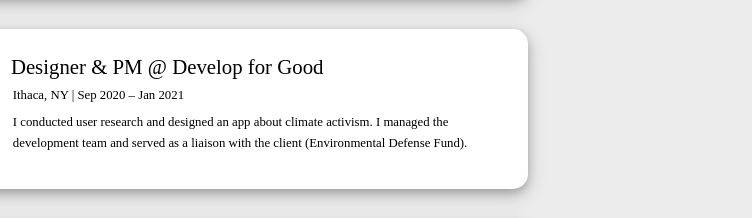
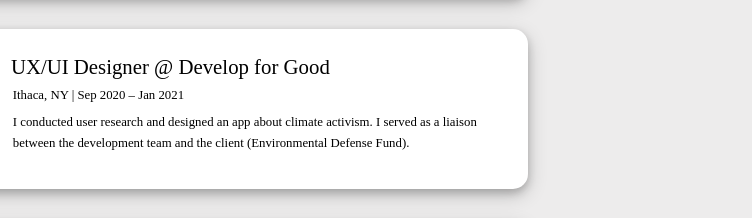
Before and after one commit to te68/te68.github.io, a plain HTML site: page index.html in a window 1280 px wide. Shown: the part 652-870 px from the top of the page, 528-1280 px from the left. Drawn offline with Linux system fonts and the light colour scheme.

Commit message:
resume change

```diff
--- a/index.html
+++ b/index.html
@@ -73,10 +73,10 @@
   </div>
   <div id="dfg-card" class="work-card card-hidden">
       <a target="_blank" href="https://www.developforgood.org/">  <img src="./images/dfg-logo.jpg" alt="Develop for Good"></a>
-      <p class="work-heading"> Designer & PM @
+      <p class="work-heading"> UX/UI Designer @
         <a target="_blank" href="https://www.developforgood.org/"> Develop for Good </a><p>
       <p class="work-sub-heading"> Ithaca, NY | Sep 2020 – Jan 2021 </p>
-      <p class="work-description"> I conducted user research and designed an app about climate activism. I managed the development team and served as a liaison with the client (Environmental Defense Fund).</p>
+      <p class="work-description"> I conducted user research and designed an app about climate activism. I served as a liaison between the development team and the client (Environmental Defense Fund).</p>
   </div>
   <div id="ta-card" class="work-card card-hidden">
       <a target="_blank" href="https://cis.cornell.edu/">  <img src="./images/cornell-logo.png" alt="Cornell CIS"></a>
```
